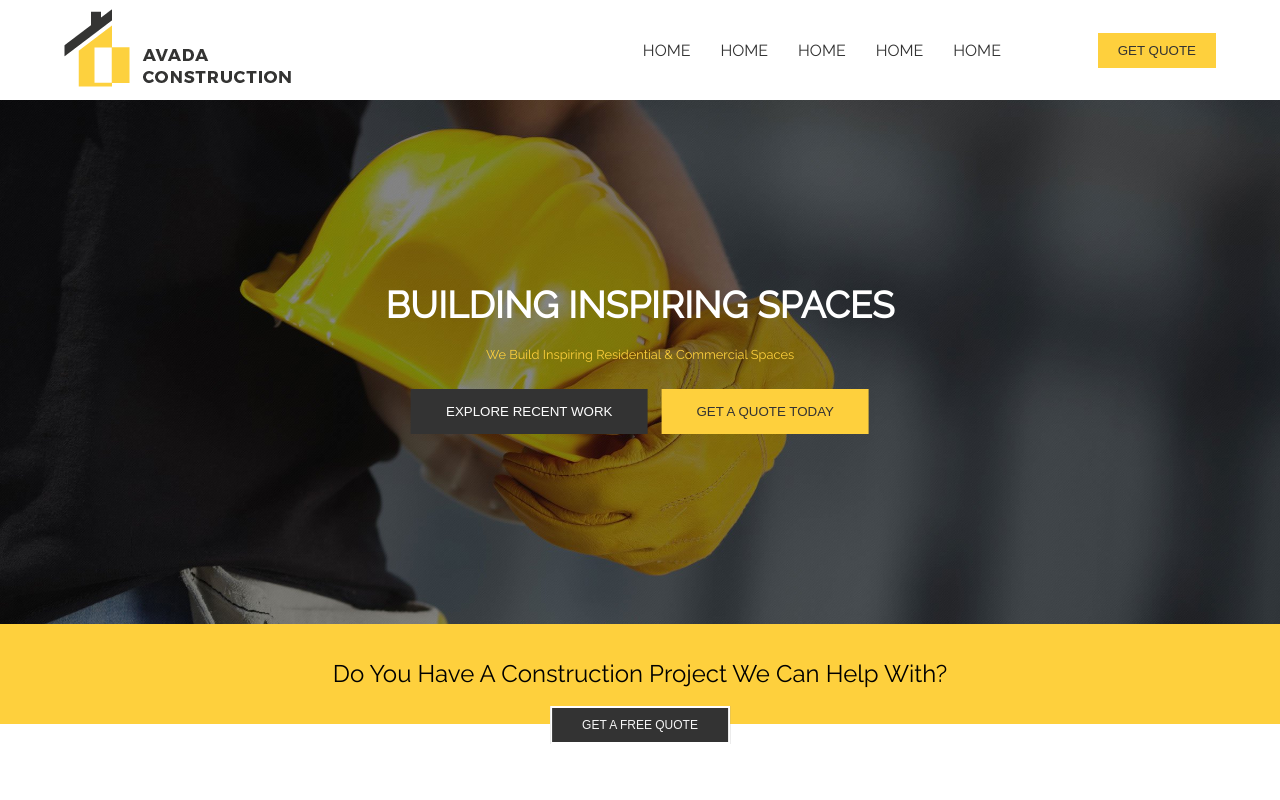
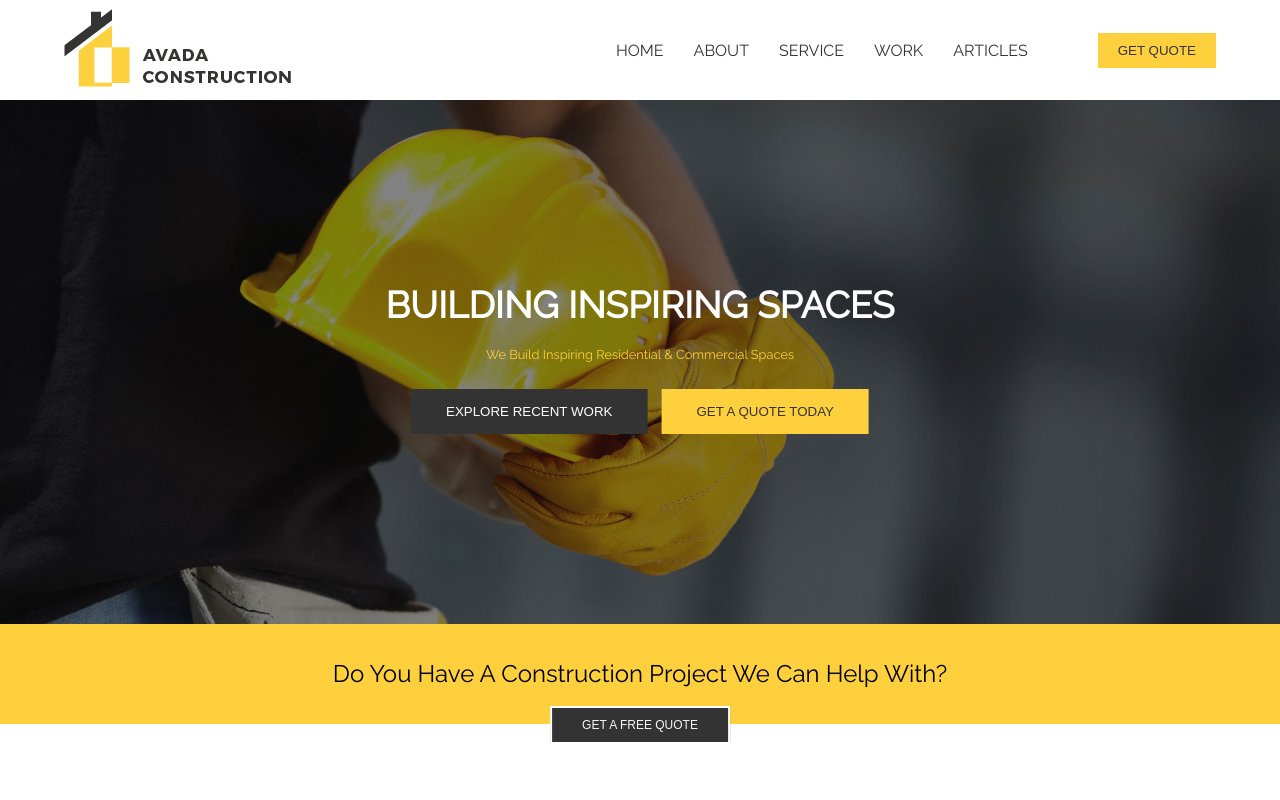
Before and after one commit to AnotherDebug/proj-html-vuejs, a Vue app: page / in a window 1280 px wide. Shown: the top 800 px of the page. Built offline with nearby package versions, Linux system fonts and the light colour scheme.

Commit message:
[ADD]: props object e binding

```diff
--- a/src/components/partials/LinksNav.vue
+++ b/src/components/partials/LinksNav.vue
@@ -1,12 +1,15 @@
 <script>
 export default {
-    name: 'LinksNav'
+    name: 'LinksNav',
+    props: {
+        link: Object
+    }
 }
 </script>
 
 
 <template>
-    <li><a href="#">HOME</a></li>
+    <li><a :href="link.href">{{ link.text }}</a></li>
 </template>
 
 
@@ -21,6 +24,7 @@ li {
     a {
         position: relative;
         text-decoration: none;
+        text-transform: uppercase;
         color: $dimgray-color;
 
         &:hover {
```
